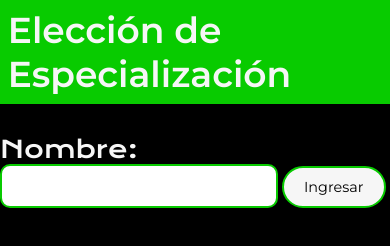
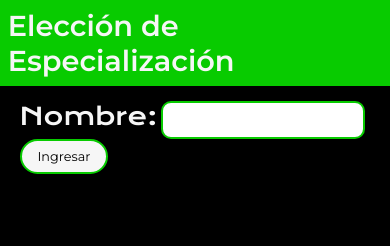
Before and after one commit to JSantiagoRojo/Day-3, a plain HTML site: page index.html in a window 390 px wide. Both pictures are taken after a click on the button "Comenzar". Drawn offline with nearby package versions, Linux system fonts and the light colour scheme.

Commit message:
Ultima actualizacion Css para celulares

```diff
--- a/style.css
+++ b/style.css
@@ -130,3 +130,50 @@ body {
 .contenido_elecciones_texto{
     margin-top: 30px;
 }
+
+@media screen and (max-width: 600px) {
+
+    /* Reducir tamaños de fuente */
+    .header_contenido {
+        font-size: 1.8rem; /* más pequeño que en desktop */
+    }
+
+    .boton {
+        font-size: 1.2rem;
+        padding: 10px 20px; /* menos padding para que no se desborde */
+    }
+
+    .boton_ingresar {
+        font-size: 0.8rem;
+        padding: 8px 16px;
+    }
+
+    .caja_input {
+        width: 180px; /* más estrecho para móviles */
+        padding: 8px 10px;
+        font-size: 0.9rem;
+    }
+
+    .contenido {
+        margin-top: 15px;
+        gap: 15px;
+        padding: 0 5%; /* Ajusta padding para pantallas pequeñas */
+    }
+
+    .contenido_primera_eleccion {
+        gap: 8px;
+        left: 5px; /* Si lo usas absoluto, ajusta posición al borde */
+        top: 80px; /* Baja un poco la posición si está absoluta */
+    }
+
+    .contenido_elecciones {
+        font-size: 1rem;
+        gap: 15px;
+        margin-top: 15px;
+    }
+
+    .contenido_elecciones_lista {
+        font-size: 0.9rem;
+        margin-top: 10px;
+    }
+}
```
